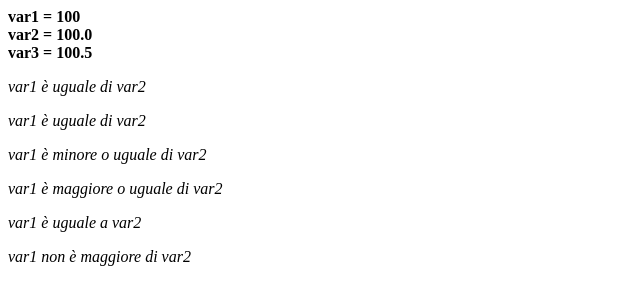
After one commit to gianluu02/django-Faulisi-Gianluca, a Django app: page /seconda_app/if_else_elif in a window 1280 px wide. The commit adds this page. Shown: the top 305 px of the page, without its empty margins (0-640 px from the left). Run offline with Django 3.2, Linux system fonts and the light colour scheme.

Commit message:
Livello 7

```diff
--- a/seconda_app/templates/es_if.html
+++ b/seconda_app/templates/es_if.html
@@ -7,9 +7,9 @@
     <title>Es_If</title>
 </head>
 <body>
-    <b>var1 = {{ var1 }}</b></body>br>
-    <b>var2 = {{ var2 }}</b></body>br>
-    <b>var3 = {{ var3 }}</b></body>br>
+    <b>var1 = {{ var1 }}</b></body><br>
+    <b>var2 = {{ var2 }}</b></body><br>
+    <b>var3 = {{ var3 }}</b></body><br>
     {% if var1 < var2 %}
         <p><i>var1 è minore di var2</i></p>
     {%endif%}
--- /dev/null
+++ b/seconda_app/templates/if_else_elif.html
@@ -0,0 +1,78 @@
+<!DOCTYPE html>
+<html lang="it">
+<head>
+    <meta charset="UTF-8">
+    <meta http-equiv="X-UA-Compatible" content="IE=edge">
+    <meta name="viewport" content="width=ù, initial-scale=1.0">
+    <title>if_else_elif</title>
+</head>
+<body>
+    <b>var1 = {{ var1 }}</b><br>
+    <b>var2 = {{ var2 }}</b><br>
+    <b>var3 = {{ var3 }}</b><br>
+
+    {%if var1 < var2 %}
+    <p><i> var1 è minore di var2 </i></p>
+
+    {%elif var1 > var2 %}
+    <p><i> var1 è maggiore di var2 </i></p>
+
+    {% else %}
+    <p><i> var1 è uguale di var2 </i></p>
+    {% endif %}
+
+    {%if var1 > var2 %}
+    <p><i> var1 è maggiore di var2 </i></p>
+
+    {%elif var1 < var2 %}
+    <p><i> var1 è minore di var2 </i></p>
+
+    {% else %}
+    <p><i> var1 è uguale di var2 </i></p>
+    {% endif %}
+
+    {%if var1 <= var2 %}
+    <p><i> var1 è minore o uguale di var2 </i></p>
+
+    {%elif var1 > var2 %}
+    <p><i> var1 è maggiore di var2 </i></p>
+
+    {% endif %}
+
+    {%if var1 >= var2 %}
+    <p><i> var1 è maggiore o uguale di var2 </i></p>
+
+    {%elif var1 < var2 %}
+    <p><i> var1 è minore di var2 </i></p>
+
+    {% endif %}
+
+    {%if var1 == var2 %}
+    <p><i> var1 è uguale a var2 </i></p>
+
+    {%elif var1 != var2 %}
+    <p><i> var1 è diverso di var2 </i></p>
+
+    {% endif %}
+
+    {%if var1 < var2 and var1 < var3 %}
+    <p><i> var1 è minore di var2 e anche di var3 </i></p>
+
+    {%elif var1 > var2 and var1 > var3 %}
+    <p><i> var1 è maggiore di var2 e anche di var3 </i></p>
+
+    {% endif %}
+
+    {%if not var1 > var2  %}
+    <p><i> var1 non è maggiore di var2 </i></p>
+
+    {%elif not var1 < var2  %}
+    <p><i> var1 non è minore di var2 </i></p>
+
+    {% else %}
+    <p><i>var1 è uguale a var2</i></p>
+
+    {% endif %}
+
+</body>
+</html>
--- a/seconda_app/urls.py
+++ b/seconda_app/urls.py
@@ -1,6 +1,7 @@
 from django.urls import path
-from seconda_app.views import es_if
+from seconda_app.views import es_if, if_else_elif
 app_name="seconda_app"
 urlpatterns=[
-    path("es_if",es_if,name="es_if")
+    path("es_if",es_if,name="es_if"),
+    path("if_else_elif",if_else_elif,name="if_else_elif")
 ]
--- a/seconda_app/views.py
+++ b/seconda_app/views.py
@@ -9,3 +9,12 @@ def es_if(request):
     }
 
     return render(request,"es_if.html",context)
+
+def if_else_elif(request):
+    context={
+        'var1':100,
+        'var2':100.0,
+        'var3':100.50,
+    }
+
+    return render(request,"if_else_elif.html",context)
```
